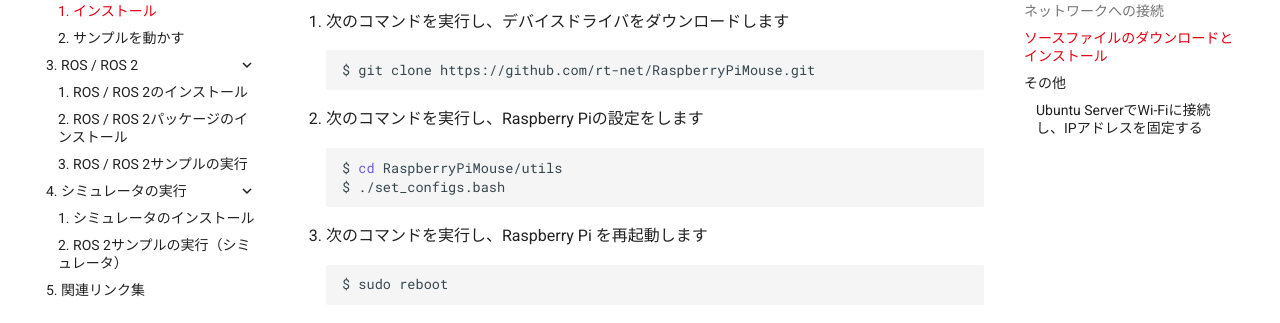
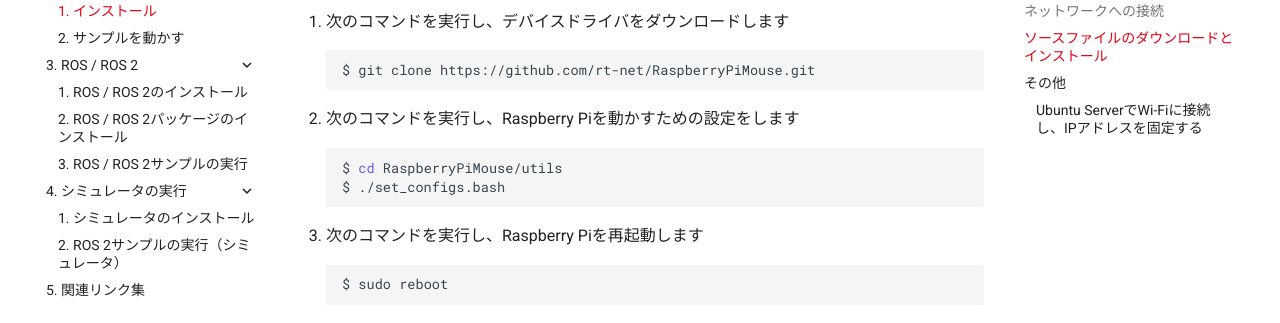
Before and after one commit to rt-net/tutorials, an MkDocs documentation site: the page built from docs/raspimouse/driver/install.md, in a window 1280 px wide and 900 px high, scrolled down 3887 px. Shown: the part 151-474 px from the top of the window. Built offline with MkDocs 1.6.1 and Material for MkDocs 9.7.7, drawn with Linux system fonts in a browser that asks for light colours; comment, search, counter and statistics services are not loaded.

Commit message:
Raspberry Piの設定スクリプト実行時の説明を修正しました

````diff
--- a/docs/raspimouse/driver/install.md
+++ b/docs/raspimouse/driver/install.md
@@ -147,12 +147,12 @@ Raspberry Pi Mouseのデバイスドライバのソースファイルは
     ```sh
     $ git clone https://github.com/rt-net/RaspberryPiMouse.git
     ```
-    2. 次のコマンドを実行し、Raspberry Piの設定をします
+    2. 次のコマンドを実行し、Raspberry Piを動かすための設定をします
     ```sh
     $ cd RaspberryPiMouse/utils
     $ ./set_configs.bash
     ```
-    3. 次のコマンドを実行し、Raspberry Pi を再起動します
+    3. 次のコマンドを実行し、Raspberry Piを再起動します
     ```sh
     $ sudo reboot
     ```
@@ -172,12 +172,12 @@ Raspberry Pi Mouseのデバイスドライバのソースファイルは
     ```sh
     $ git clone https://github.com/rt-net/RaspberryPiMouse.git
     ```
-    3. 次のコマンドを実行し、Raspberry Piの設定をします
+    3. 次のコマンドを実行し、Raspberry Piを動かすための設定をします
     ```sh
     $ cd RaspberryPiMouse/utils
     $ ./set_configs.bash
     ```
-    4. Raspberry Pi を再起動します
+    4. Raspberry Piを再起動します
     5. 次のコマンドを実行し、デバイスドライバをインストールします
     ```sh
     $ cd RaspberryPiMouse/utils
````
